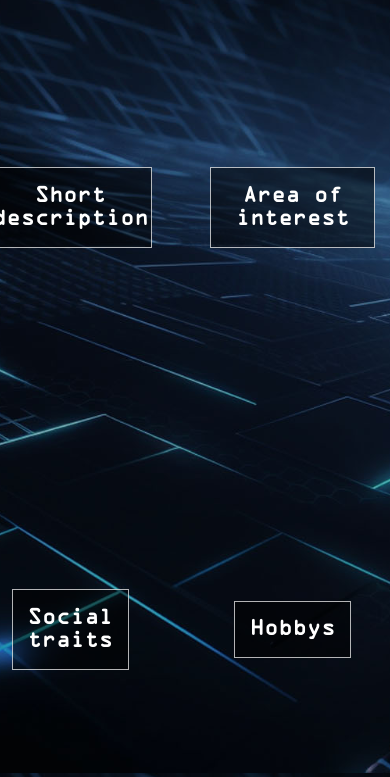
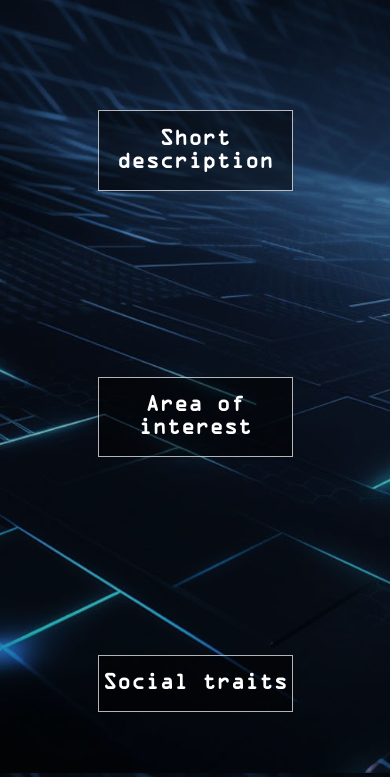
Before and after one commit to Sk1te/Personal-Website, a plain HTML site: page about-me.html in a window 390 px wide. Shown: the part 71-848 px from the top of the page. Drawn offline with Linux system fonts and the light colour scheme.

Commit message:
Fixed about page layout
Made it responive and fixed text clipping on some resolutions

```diff
--- a/CSS/AboutStyle.css
+++ b/CSS/AboutStyle.css
@@ -11,8 +11,9 @@ body{
 main{
     padding-top: 8vh;
     display: grid;
-    grid-template-columns: 2fr 1fr 2fr;
+    grid-template-columns: 1fr 1fr;
     grid-template-rows: 1fr 1fr;
+    justify-items: center;
 
     color:white;
     font-family: OCRAStd;
@@ -77,21 +78,10 @@ label .FirstButton{
 
 .Column1, .Column2{
     width: 30vw;
-    height: 50vh;
-
+    height: auto;
     display: grid;
     align-items: center;
     justify-content: center;
-}
-
-.Column1{
-    grid-column: 1;
-    padding-left: 3vw;
-}
-
-.Column2{
-    grid-column: 3;
-    padding-right: 3vw;
 }
 
 @keyframes Entry-Text{
@@ -105,3 +95,22 @@ label .FirstButton{
         filter: brightness(100%)
     }
 }
+
+@media screen and (max-width: 728px){
+
+    main{
+        display: grid;
+        grid-template-columns: auto;
+        grid-template-rows: 1fr 1fr 1fr 1fr;
+
+        justify-content: center;
+    }
+
+    .Column1, .Column2{
+        grid-column: auto;
+
+        padding-top: 5vh;
+        width: 50vw;
+        height: auto;
+    }
+}
--- a/CSS/ProjectsStyle.css
+++ b/CSS/ProjectsStyle.css
@@ -12,6 +12,7 @@ main{
     padding-top: 8vh;
 
     display: flex;
+    flex-direction: column;
     justify-content: center;
     align-items: center;
 
@@ -20,6 +21,7 @@ main{
 
     color:white;
     font-family: OCRAStd;
+    font-size: calc(1vw + 1vh);
 
     animation: Entry-Text 1s ease-out 1;
 }
```
Also changed, not shown: projects.html (+1 -0 lines).
